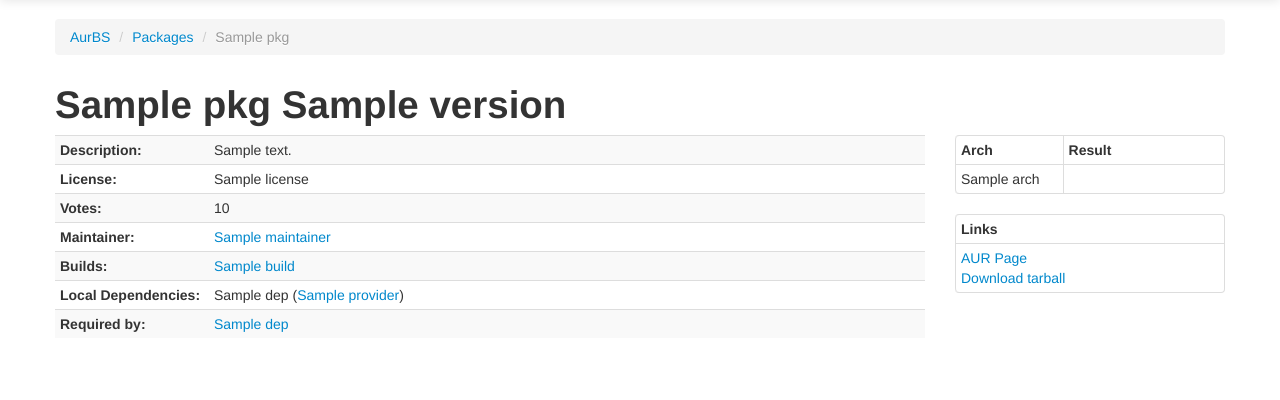
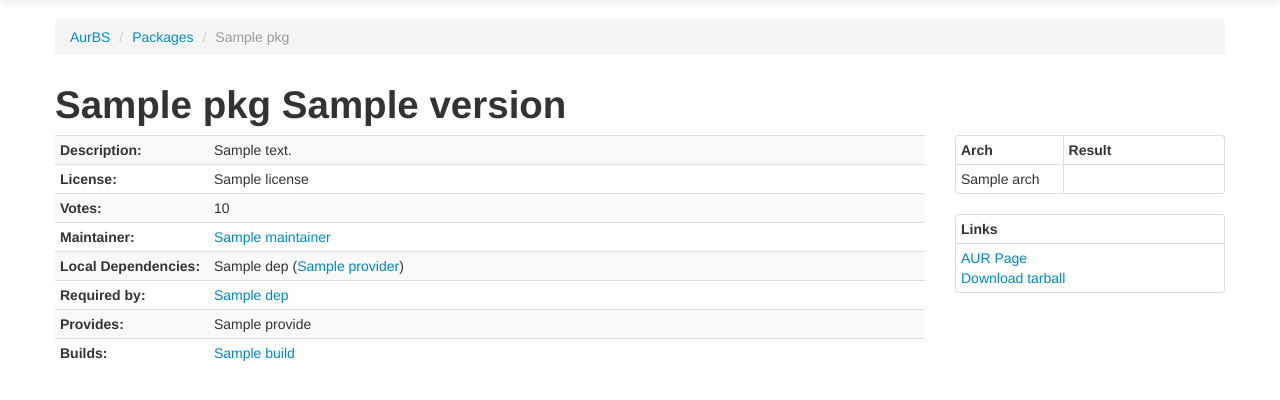
Before and after one commit to asdil12/aurbs, a Flask app: template aurbs/ui/templates/package_view.html in a window 1280 px wide. Shown: the part 41-441 px from the top of the page. Run offline with Flask 2, Linux system fonts and the light colour scheme; the template is opened without the code that fills it: most values are stand-ins (such as "Sample title", 1, 10 or a date in 2020); parts of the project's set-up code (start-up, migrations or seed data) failed here and were passed over; some libraries are stand-ins or nearby versions.

Commit message:
Show package provides in ui

```diff
--- a/aurbs/dummy.py
+++ b/aurbs/dummy.py
@@ -15,6 +15,7 @@ def aurpkg(pkgname):
 		'arch': AurBSConfig().architectures,
 		'depends': [],
 		'makedepends': [],
+		'provides': [],
 		'srcpkg': 'https://aur.archlinux.org/packages/%s/%s/%s.tar.gz' % (pkgname[0:2], pkgname, pkgname),
 		'results': {},
 		'dummy': True,
--- a/aurbs/ui/application.py
+++ b/aurbs/ui/application.py
@@ -104,7 +104,7 @@ def package_view(pkgname):
 			local_depends.append({'name': dependency, 'provider': provider})
 		local_depends.append(dependency)
 
-	required_by = db.get_pkg_required_by(pkgname)
+	required_by = db.get_pkg_required_by(pkgname) if not pkg.get('dummy') else []
 
 	return render_template("package_view.html", pkg=pkg, results=results, local_depends=local_depends, required_by=required_by, builds=builds)
 
--- a/aurbs/ui/templates/package_view.html
+++ b/aurbs/ui/templates/package_view.html
@@ -42,18 +42,6 @@
 							</td>
 						</tr>
 						<tr>
-							<th>Builds:</th>
-							<td>
-								<ul>
-								{% for arch, buildlist in builds.items() %}
-									{% for build in buildlist %}
-										<li><a href="{{ url_for('aurstaging_get', arch=arch, pkg=build) }}">{{ build }}</a></li>
-									{% endfor %}
-								{% endfor %}
-								</ul>
-							</td>
-						</tr>
-						<tr>
 							<th>Local&nbsp;Dependencies:&nbsp;</th>
 							<td>
 								<ul>
@@ -73,6 +61,28 @@
 								<ul>
 								{% for dep in required_by %}
 									<li><a href="{{ url_for('package_view', pkgname=dep) }}">{{ dep }}</a></li>
+								{% endfor %}
+								</ul>
+							</td>
+						</tr>
+						<tr>
+							<th>Provides:</th>
+							<td>
+								<ul>
+								{% for provide in pkg.provides %}
+									<li>{{ provide }}</a></li>
+								{% endfor %}
+								</ul>
+							</td>
+						</tr>
+						<tr>
+							<th>Builds:</th>
+							<td>
+								<ul>
+								{% for arch, buildlist in builds.items() %}
+									{% for build in buildlist %}
+										<li><a href="{{ url_for('aurstaging_get', arch=arch, pkg=build) }}">{{ build }}</a></li>
+									{% endfor %}
 								{% endfor %}
 								</ul>
 							</td>
```
